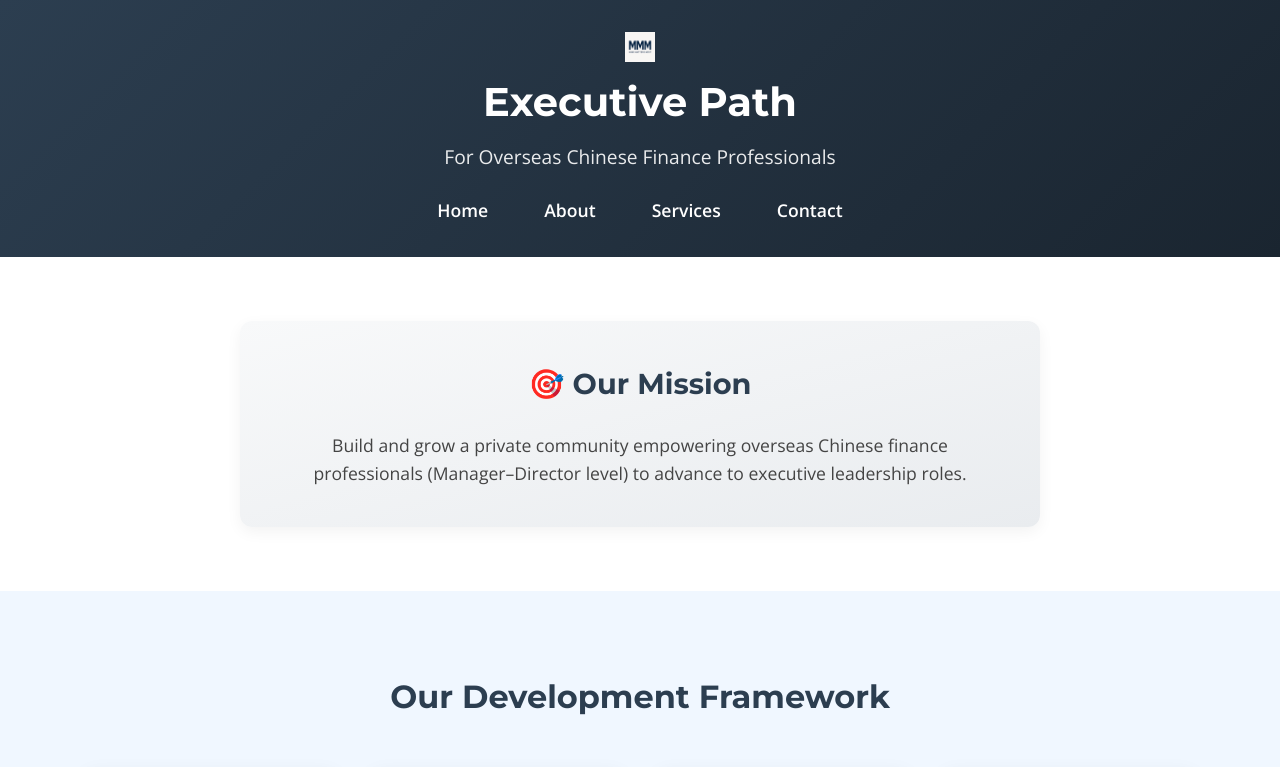
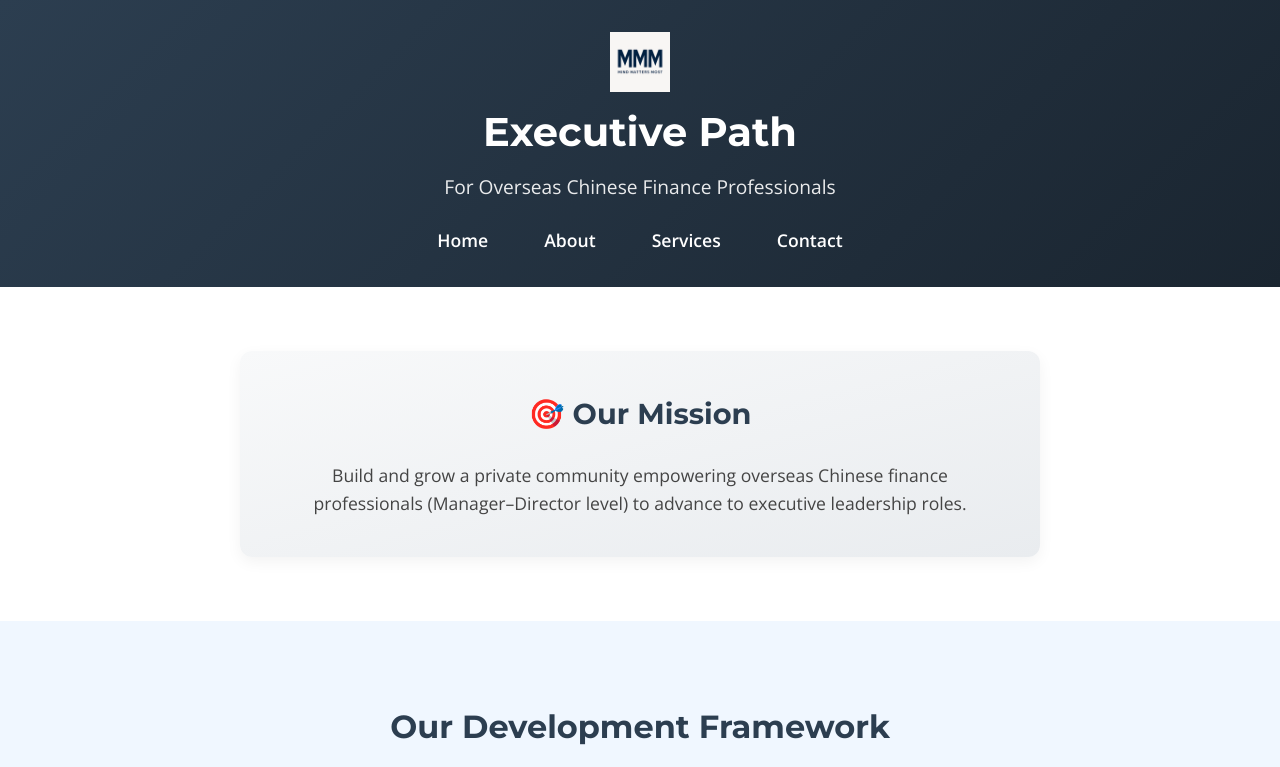
Before and after one commit to vibecoder2028/vortexai, a plain HTML site: page index.html in a window 1280 px wide. Shown: the top 767 px of the page. Drawn offline with nearby package versions, Linux system fonts and the light colour scheme.

Commit message:
make logo biggerd

```diff
--- a/styles.css
+++ b/styles.css
@@ -83,7 +83,7 @@ nav a.active {
 }
 
 .logo {
-    width: 30px;
+    width: 60px;
     height: auto;  /* Maintains the aspect ratio */
 }
 
```
